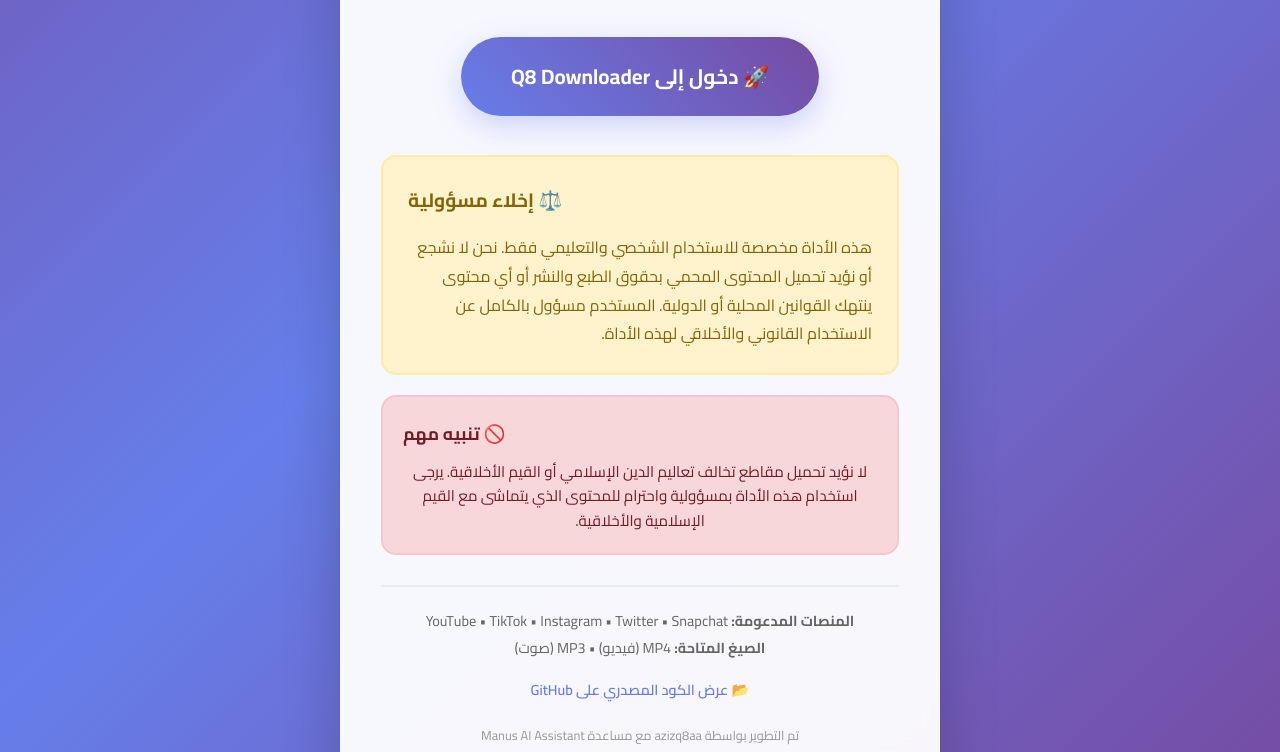
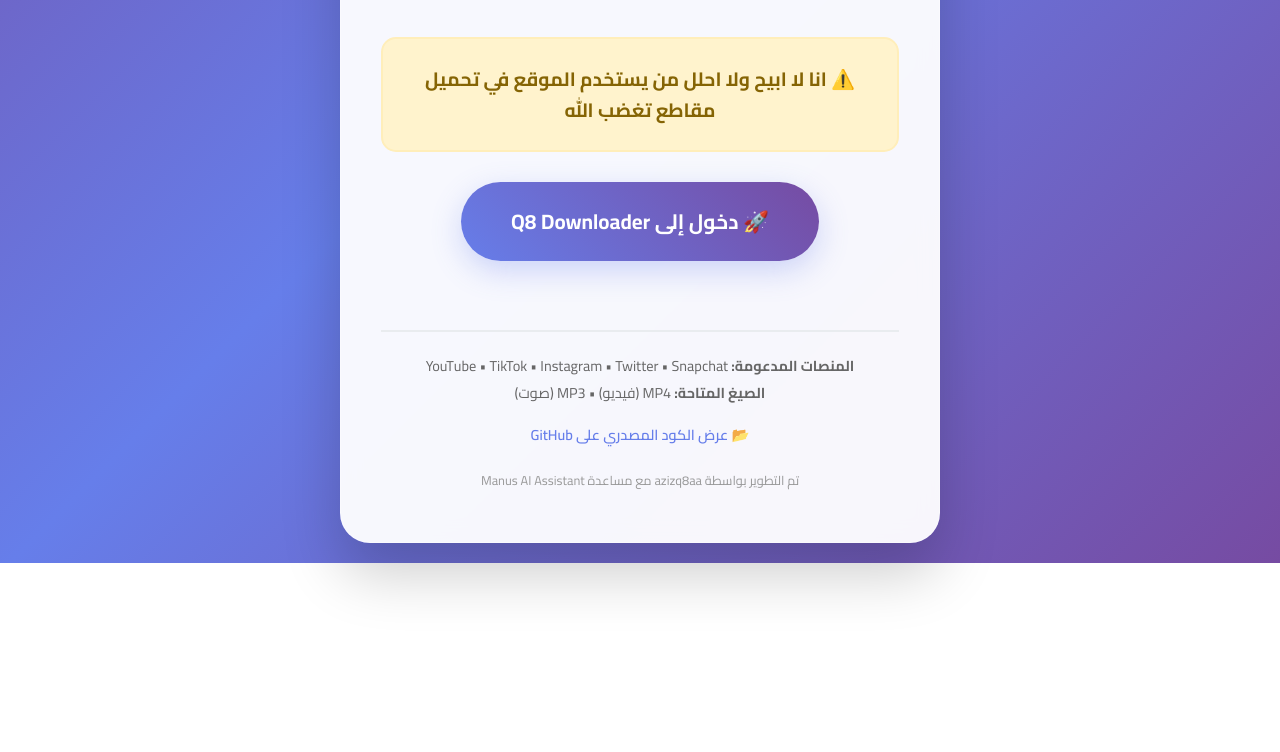
Before and after one commit to azizq8aa/Q8-downloader-, a plain HTML site: page index.html in a window 1280 px wide. Shown: the part 700-1452 px from the top of the page. After the commit the page ends 1263 px from the top, so only its background shows below. Drawn offline with Linux system fonts and the light colour scheme.

Commit message:
تبسيط رسائل التحذير - الاحتفاظ برسالة دينية واحدة فقط

```diff
--- a/index.html
+++ b/index.html
@@ -140,55 +140,20 @@
             left: 100%;
         }
 
-        .disclaimer {
+        .warning-message {
             background: #fff3cd;
-            border: 2px solid #ffeaa7;
+            border: 2px solid #ffeeba;
             border-radius: 15px;
             padding: 25px;
-            margin-bottom: 20px;
-            text-align: right;
-        }
-
-        .disclaimer-title {
+            margin-bottom: 30px;
+            color: #856404;
             font-size: 1.2rem;
             font-weight: 700;
-            color: #856404;
-            margin-bottom: 15px;
+            line-height: 1.6;
             display: flex;
             align-items: center;
-            justify-content: flex-end;
+            justify-content: center;
             gap: 10px;
-        }
-
-        .disclaimer-text {
-            color: #856404;
-            line-height: 1.8;
-            font-size: 1rem;
-        }
-
-        .warning {
-            background: #f8d7da;
-            border: 2px solid #f5c6cb;
-            border-radius: 15px;
-            padding: 20px;
-            margin-bottom: 20px;
-        }
-
-        .warning-title {
-            font-size: 1.1rem;
-            font-weight: 700;
-            color: #721c24;
-            margin-bottom: 10px;
-            display: flex;
-            align-items: center;
-            justify-content: flex-end;
-            gap: 10px;
-        }
-
-        .warning-text {
-            color: #721c24;
-            line-height: 1.6;
-            font-size: 0.95rem;
         }
 
         .footer {
@@ -229,6 +194,11 @@
 
             .features {
                 grid-template-columns: repeat(2, 1fr);
+            }
+
+            .warning-message {
+                font-size: 1.1rem;
+                padding: 20px;
             }
         }
 
@@ -271,27 +241,13 @@
             </div>
         </div>
 
+        <div class="warning-message">
+            ⚠️ انا لا ابيح ولا احلل من يستخدم الموقع في تحميل مقاطع تغضب الله
+        </div>
+
         <a href="http://178.18.252.4:5000" class="main-button" target="_blank">
             🚀 دخول إلى Q8 Downloader
         </a>
-
-        <div class="disclaimer">
-            <div class="disclaimer-title">
-                ⚖️ إخلاء مسؤولية
-            </div>
-            <div class="disclaimer-text">
-                هذه الأداة مخصصة للاستخدام الشخصي والتعليمي فقط. نحن لا نشجع أو نؤيد تحميل المحتوى المحمي بحقوق الطبع والنشر أو أي محتوى ينتهك القوانين المحلية أو الدولية. المستخدم مسؤول بالكامل عن الاستخدام القانوني والأخلاقي لهذه الأداة.
-            </div>
-        </div>
-
-        <div class="warning">
-            <div class="warning-title">
-                🚫 تنبيه مهم
-            </div>
-            <div class="warning-text">
-                لا نؤيد تحميل مقاطع تخالف تعاليم الدين الإسلامي أو القيم الأخلاقية. يرجى استخدام هذه الأداة بمسؤولية واحترام للمحتوى الذي يتماشى مع القيم الإسلامية والأخلاقية.
-            </div>
-        </div>
 
         <div class="footer">
             <p><strong>المنصات المدعومة:</strong> YouTube • TikTok • Instagram • Twitter • Snapchat</p>
```
